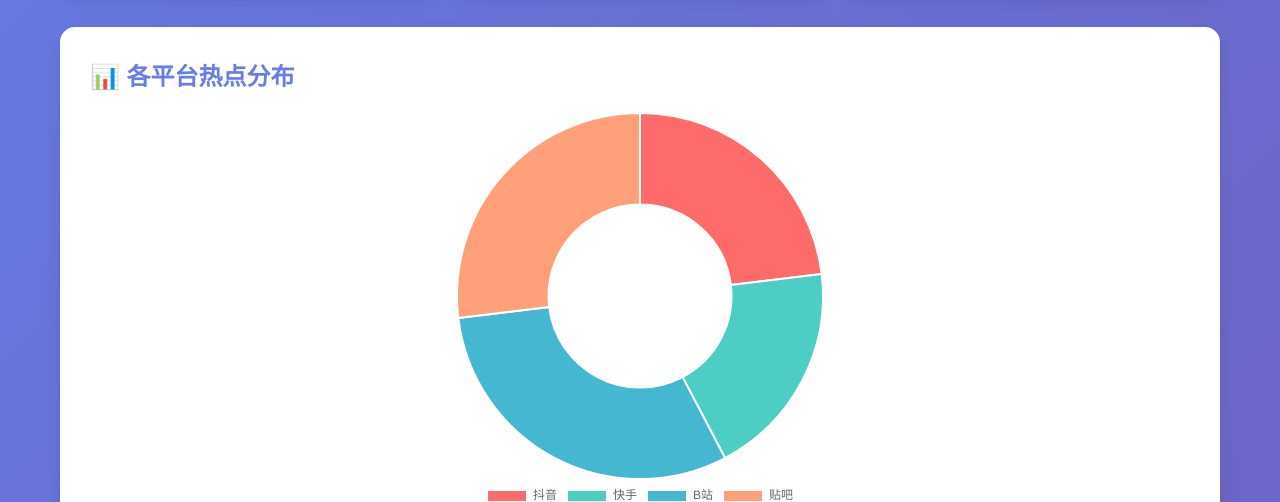
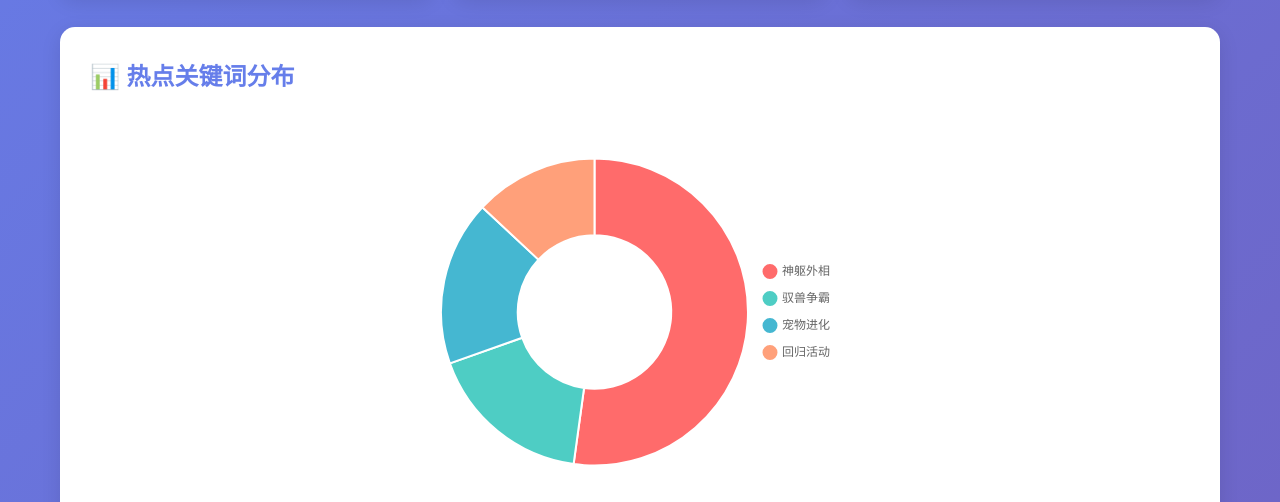
Before and after one commit to jasinzhai/redian, a plain HTML site: page index.html in a window 1280 px wide. Shown: the part 454-956 px from the top of the page. Drawn offline with nearby package versions, Linux system fonts and the light colour scheme.

Commit message:
修改饼图为热点关键词分布，图例显示在右侧

```diff
--- a/index.html
+++ b/index.html
@@ -290,7 +290,7 @@
         </div>
 
         <div class="chart-container">
-            <h2>📊 各平台热点分布</h2>
+            <h2>📊 热点关键词分布</h2>
             <div class="chart-wrapper">
                 <canvas id="platformChart"></canvas>
             </div>
@@ -551,24 +551,55 @@
                 chartInstance.destroy();
             }
 
-            const platformCounts = {
-                '抖音': data.douyin ? data.douyin.items.length : 0,
-                '快手': data.kuaishou ? data.kuaishou.items.length : 0,
-                'B站': data.bilibili ? data.bilibili.items.length : 0,
-                '贴吧': data.tieba ? data.tieba.items.length : 0
+            // 提取关键词
+            const keywords = {};
+
+            // 定义关键词映射
+            const keywordPatterns = {
+                '神躯外相': ['神躯外相', '风神因因乎', '因因乎'],
+                '驭兽争霸': ['驭兽争霸', 'S1赛季', '赛季', '斗兽'],
+                '宠物进化': ['进化', '龙子', '千年', '宠物', '豢龙'],
+                '回归活动': ['回归', '奖励', '领取'],
+                '版本更新': ['更新', '版本', '停服'],
+                '攻略教学': ['攻略', '教学', '连招', '搭配'],
+                '实战演示': ['实战', '演示', '秒杀', '伤害']
             };
+
+            // 从所有平台的热点标题中提取关键词
+            const platforms = ['douyin', 'kuaishou', 'bilibili', 'tieba'];
+            platforms.forEach(platform => {
+                if (data[platform] && data[platform].items) {
+                    data[platform].items.forEach(item => {
+                        const title = item.title + ' ' + item.description;
+                        for (const [keyword, patterns] of Object.entries(keywordPatterns)) {
+                            if (patterns.some(pattern => title.includes(pattern))) {
+                                keywords[keyword] = (keywords[keyword] || 0) + 1;
+                                break;
+                            }
+                        }
+                    });
+                }
+            });
+
+            // 如果没有匹配到关键词，使用默认数据
+            if (Object.keys(keywords).length === 0) {
+                keywords['其他'] = 1;
+            }
 
             chartInstance = new Chart(ctx, {
                 type: 'doughnut',
                 data: {
-                    labels: Object.keys(platformCounts),
+                    labels: Object.keys(keywords),
                     datasets: [{
-                        data: Object.values(platformCounts),
+                        data: Object.values(keywords),
                         backgroundColor: [
                             '#FF6B6B',
                             '#4ECDC4',
                             '#45B7D1',
-                            '#FFA07A'
+                            '#FFA07A',
+                            '#98D8C8',
+                            '#F7DC6F',
+                            '#BB8FCE'
                         ],
                         borderWidth: 2,
                         borderColor: '#fff'
@@ -579,10 +610,21 @@
                     maintainAspectRatio: true,
                     plugins: {
                         legend: {
-                            position: 'bottom',
+                            position: 'right',
                             labels: {
                                 font: {
                                     size: 12
+                                },
+                                padding: 15,
+                                usePointStyle: true
+                            }
+                        },
+                        tooltip: {
+                            callbacks: {
+                                label: function(context) {
+                                    const total = context.dataset.data.reduce((a, b) => a + b, 0);
+                                    const percentage = ((context.raw / total) * 100).toFixed(1);
+                                    return `${context.label}: ${context.raw} (${percentage}%)`;
                                 }
                             }
                         }
```
